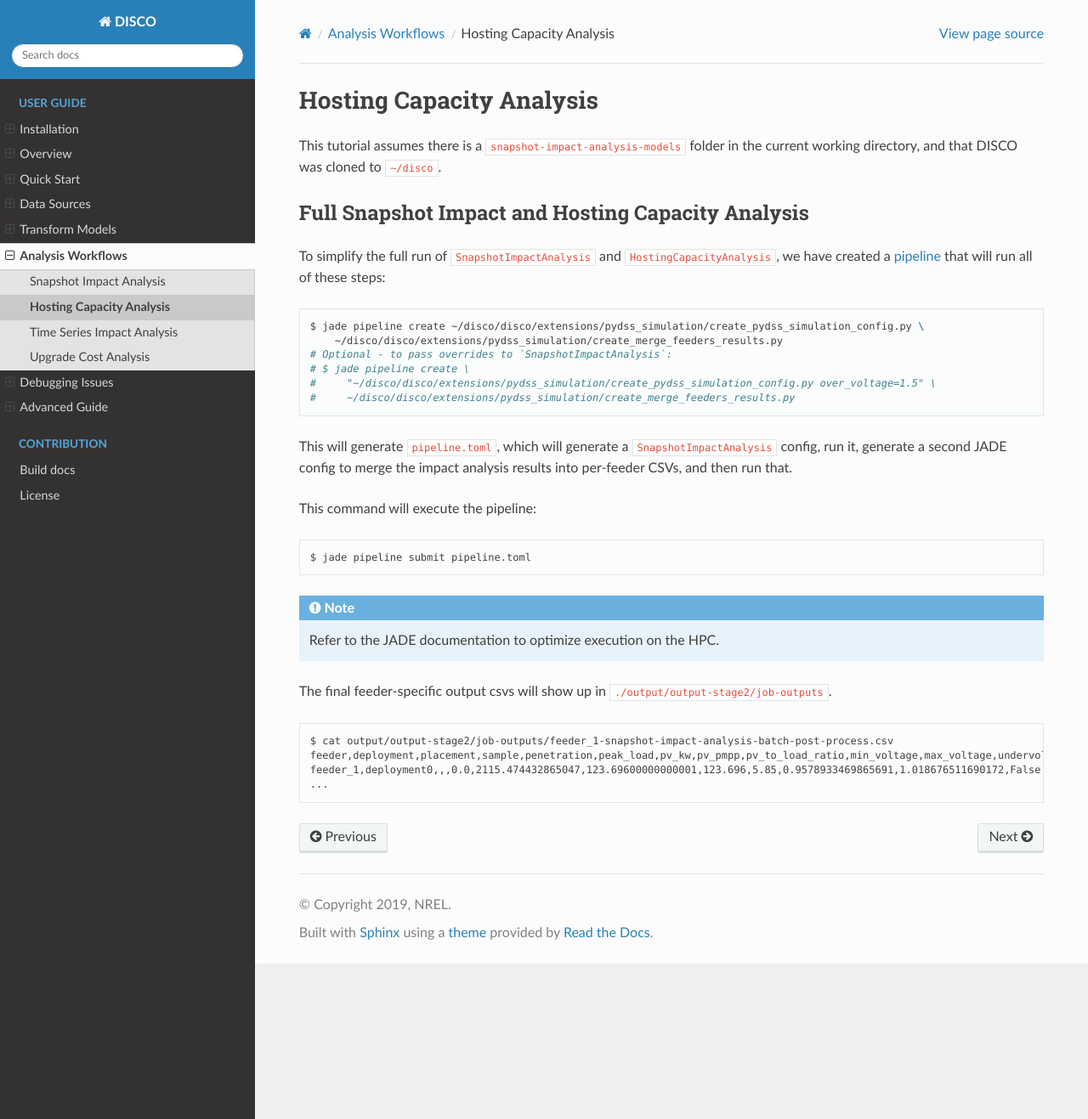
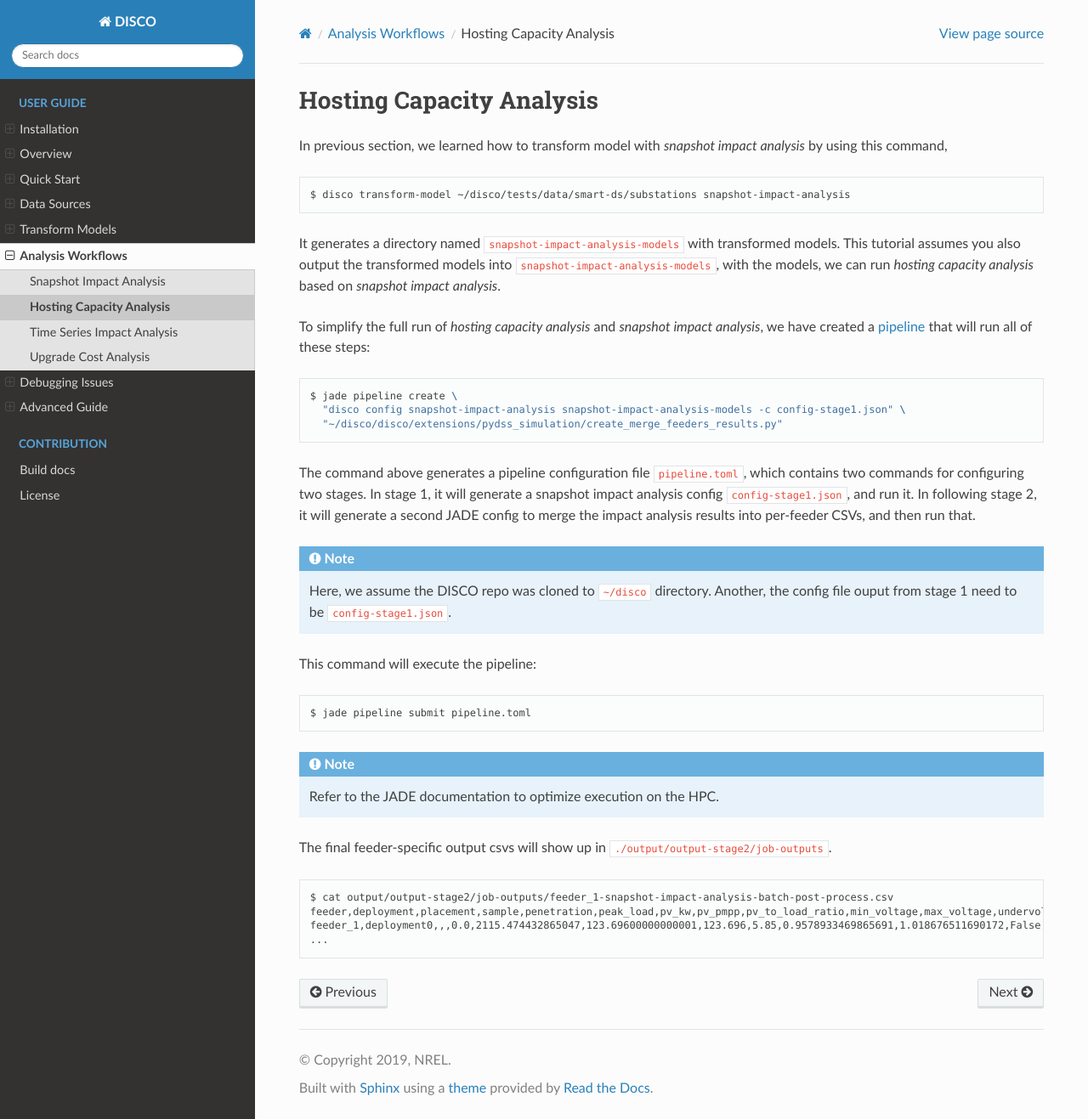
Before and after one commit to NREL/disco, a Sphinx documentation site: the page built from docs/source/analysis-workflows/hosting-capacity-analysis.rst, in a window 1280 px wide and 1317 px high. Shown: the whole window at 85% size. Built offline with Sphinx 7.4.7 and the Read the Docs theme 2.0.0, drawn with Linux system fonts in a browser that asks for light colours.

Commit message:
Update docs for full run hosting capacity analysis

```diff
--- a/docs/source/analysis-workflows/hosting-capacity-analysis.rst
+++ b/docs/source/analysis-workflows/hosting-capacity-analysis.rst
@@ -1,28 +1,37 @@
 Hosting Capacity Analysis
 =========================
 
-This tutorial assumes there is a ``snapshot-impact-analysis-models`` folder in
-the current working directory, and that DISCO was cloned to ``~/disco``.
+In previous section, we learned how to transform model with *snapshot impact
+analysis* by using this command,
 
-Full Snapshot Impact and Hosting Capacity Analysis
---------------------------------------------------
+.. code-block:: bash
 
-To simplify the full run of ``SnapshotImpactAnalysis`` and ``HostingCapacityAnalysis``, we have
+    $ disco transform-model ~/disco/tests/data/smart-ds/substations snapshot-impact-analysis
+
+It generates a directory named ``snapshot-impact-analysis-models`` with transformed models.
+This tutorial assumes you also output the transformed models into ``snapshot-impact-analysis-models``,
+with the models, we can run *hosting capacity analysis* based on *snapshot impact analysis*.
+
+To simplify the full run of *hosting capacity analysis* and *snapshot impact analysis*, we have
 created a `pipeline <https://nrel.github.io/jade/pipeline.html>`_
 that will run all of these steps:
 
 .. code-block:: bash
 
-    $ jade pipeline create ~/disco/disco/extensions/pydss_simulation/create_pydss_simulation_config.py \
-        ~/disco/disco/extensions/pydss_simulation/create_merge_feeders_results.py
-    # Optional - to pass overrides to `SnapshotImpactAnalysis`:
-    # $ jade pipeline create \
-    #     "~/disco/disco/extensions/pydss_simulation/create_pydss_simulation_config.py over_voltage=1.5" \
-    #     ~/disco/disco/extensions/pydss_simulation/create_merge_feeders_results.py
+    $ jade pipeline create \
+      "disco config snapshot-impact-analysis snapshot-impact-analysis-models -c config-stage1.json" \
+      "~/disco/disco/extensions/pydss_simulation/create_merge_feeders_results.py"
 
-This will generate ``pipeline.toml``, which will generate a ``SnapshotImpactAnalysis`` config,
-run it, generate a second JADE config to merge the impact analysis results into per-feeder CSVs,
-and then run that.
+The command above generates a pipeline configuration file ``pipeline.toml``,
+which contains two commands for configuring two stages. In stage 1, it will generate
+a snapshot impact analysis config ``config-stage1.json``, and run it.
+In following stage 2, it will generate a second JADE config to merge the impact
+analysis results into per-feeder CSVs, and then run that.
+
+.. note::
+
+    Here, we assume the DISCO repo was cloned to ``~/disco`` directory. Another,
+    the config file ouput from stage 1 need to be ``config-stage1.json``.
 
 This command will execute the pipeline:
 
--- a/docs/source/analysis-workflows/snapshot-impact-analysis.rst
+++ b/docs/source/analysis-workflows/snapshot-impact-analysis.rst
@@ -29,7 +29,7 @@
 
 .. code-block:: bash
 
-    $ disco config snapshot-impact-analysis --config-file config.json
+    $ disco config snapshot-impact-analysis snapshot-impact-analysis-models --config-file config.json
 
 It generates the ``config.json`` for JADE to submit jobs.
 
```
